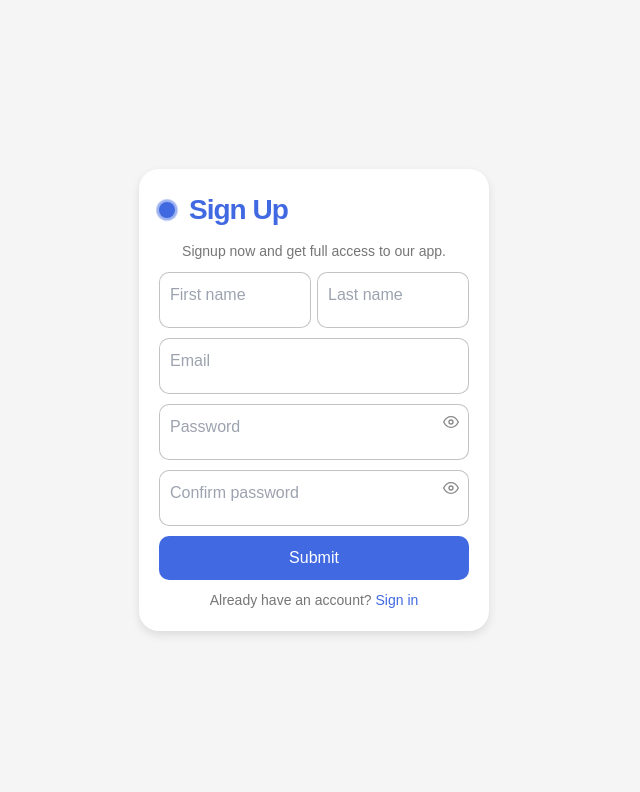
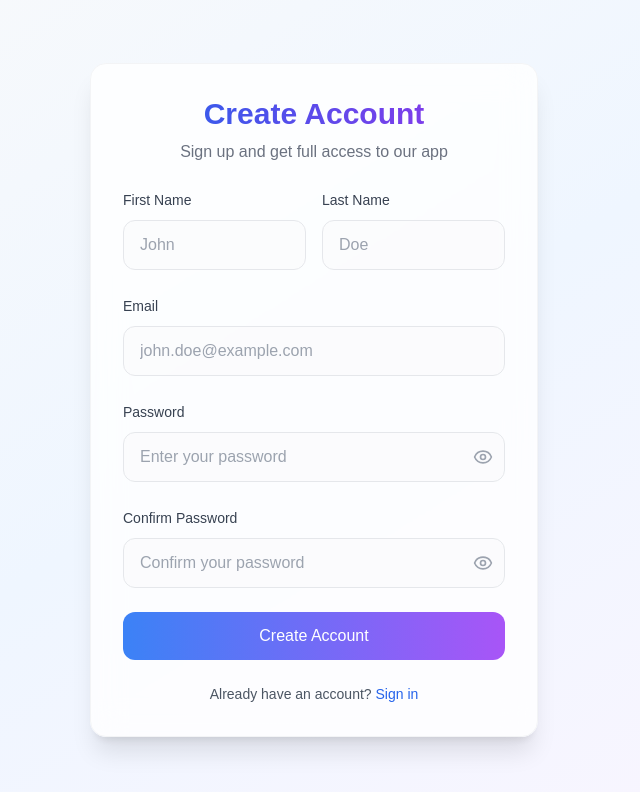
Before and after one commit to Sophiedev-dev/Projetsoutenance-, a Next.js app: page /register in a window 1280 px wide. Shown: the top 792 px of the page, without its empty margins (326-966 px from the left). Built offline with nearby package versions, Linux system fonts and the light colour scheme.

Commit message:
Tout le sgin

```diff
--- a/app/adminDashboard/page.tsx
+++ b/app/adminDashboard/page.tsx
@@ -1,7 +1,7 @@
 'use client';
 
 import React, { useState, useEffect } from 'react';
-import { BarChart, Users, FileText, Settings, ChevronDown } from 'lucide-react';
+import { BarChart, Users, FileText, Settings, ChevronDown, Book } from 'lucide-react';
 import { toast, ToastContainer } from 'react-toastify';
 import { motion } from 'framer-motion';
 
@@ -182,7 +182,7 @@ const AdminDashboard = () => {
           <nav className="space-y-2">
             {[
               { name: 'dashboard', icon: <BarChart size={20} />, label: 'Tableau de Bord' },
-              { name: 'users', icon: <Users size={20} />, label: 'Utilisateurs' },
+              { name: 'users', icon: <Book size={20} />, label: 'Utilisateurs', path: '/login',  },
               { name: 'settings', icon: <Settings size={20} />, label: 'Paramètres' },
             ].map((item) => (
               <button
--- a/app/register/page.tsx
+++ b/app/register/page.tsx
@@ -1,8 +1,7 @@
 "use client";
 
 import React, { useState } from 'react';
-import styled from 'styled-components';
-import { FiEye, FiEyeOff } from 'react-icons/fi';
+import { Eye, EyeOff } from 'lucide-react';
 
 const Form = () => {
   const [name, setName] = useState('');
@@ -10,7 +9,7 @@ const Form = () => {
   const [email, setEmail] = useState('');
   const [password, setPassword] = useState('');
   const [confPassword, setConfPassword] = useState('');
-  const [passwordVisible, setPasswordVisible] = useState(false); // State for password visibility
+  const [passwordVisible, setPasswordVisible] = useState(false);
 
   const handleSubmit = async (e) => {
     e.preventDefault();
@@ -52,206 +51,112 @@ const Form = () => {
   };
 
   return (
-    <StyledWrapper >
-      <form className="form" onSubmit={handleSubmit}>
-        <p className="title">Sign Up</p>
-        <p className="message">Signup now and get full access to our app.</p>
-        <div className="flex">
-          <label>
+    <div className="min-h-screen bg-gradient-to-br from-gray-50 via-blue-50 to-purple-50 flex items-center justify-center p-4">
+      <div className="w-full max-w-md">
+        <form onSubmit={handleSubmit} className="backdrop-blur-lg bg-white/80 p-8 rounded-2xl shadow-xl space-y-6 border border-gray-100">
+          <div className="text-center space-y-2">
+            <h1 className="text-3xl font-bold bg-clip-text text-transparent bg-gradient-to-r from-blue-600 to-purple-600">
+              Create Account
+            </h1>
+            <p className="text-gray-500">Sign up and get full access to our app</p>
+          </div>
+
+          <div className="grid grid-cols-2 gap-4">
+            <div className="space-y-2">
+              <label className="text-sm font-medium text-gray-700">First Name</label>
               <input
                 required
-              placeholder="First name"
                 type="text"
-              className="input"
                 value={name}
                 onChange={(e) => setName(e.target.value)}
+                className="w-full px-4 py-3 rounded-xl bg-gray-50/50 border border-gray-200 focus:border-blue-500 focus:ring-2 focus:ring-blue-200 transition-all duration-200 outline-none"
+                placeholder="John"
               />
-          </label>
-          <label>
+            </div>
+            <div className="space-y-2">
+              <label className="text-sm font-medium text-gray-700">Last Name</label>
               <input
                 required
-              placeholder="Last name"
                 type="text"
-              className="input"
                 value={surname}
                 onChange={(e) => setSurname(e.target.value)}
+                className="w-full px-4 py-3 rounded-xl bg-gray-50/50 border border-gray-200 focus:border-blue-500 focus:ring-2 focus:ring-blue-200 transition-all duration-200 outline-none"
+                placeholder="Doe"
               />
-          </label>
             </div>
-        <label>
+          </div>
+
+          <div className="space-y-2">
+            <label className="text-sm font-medium text-gray-700">Email</label>
             <input
               required
-            placeholder="Email"
               type="email"
-            className="input"
               value={email}
               onChange={(e) => setEmail(e.target.value)}
+              className="w-full px-4 py-3 rounded-xl bg-gray-50/50 border border-gray-200 focus:border-blue-500 focus:ring-2 focus:ring-blue-200 transition-all duration-200 outline-none"
+              placeholder="john.doe@example.com"
             />
-        </label>
-        <label>
+          </div>
+
+          <div className="space-y-2">
+            <label className="text-sm font-medium text-gray-700">Password</label>
+            <div className="relative">
               <input
                 required
-            placeholder="Password"
-            type={passwordVisible ? "text" : "password"} // Toggle password visibility
-            className="input"
+                type={passwordVisible ? "text" : "password"}
                 value={password}
                 onChange={(e) => setPassword(e.target.value)}
+                className="w-full px-4 py-3 rounded-xl bg-gray-50/50 border border-gray-200 focus:border-blue-500 focus:ring-2 focus:ring-blue-200 transition-all duration-200 outline-none"
+                placeholder="Enter your password"
               />
-          <PasswordToggle onClick={() => setPasswordVisible(!passwordVisible)}>
-            {passwordVisible ? <FiEyeOff /> : <FiEye />} {/* Affiche l'icône de l'œil */}
-          </PasswordToggle>
-        </label>
-        <label>
+              <button
+                type="button"
+                onClick={() => setPasswordVisible(!passwordVisible)}
+                className="absolute right-3 top-1/2 -translate-y-1/2 text-gray-400 hover:text-gray-600"
+              >
+                {passwordVisible ? <EyeOff size={20} /> : <Eye size={20} />}
+              </button>
+            </div>
+          </div>
+
+          <div className="space-y-2">
+            <label className="text-sm font-medium text-gray-700">Confirm Password</label>
+            <div className="relative">
               <input
                 required
-            placeholder="Confirm password"
-            type={passwordVisible ? "text" : "password"} // Toggle password visibility
-            className="input"
+                type={passwordVisible ? "text" : "password"}
                 value={confPassword}
                 onChange={(e) => setConfPassword(e.target.value)}
+                className="w-full px-4 py-3 rounded-xl bg-gray-50/50 border border-gray-200 focus:border-blue-500 focus:ring-2 focus:ring-blue-200 transition-all duration-200 outline-none"
+                placeholder="Confirm your password"
               />
-          <PasswordToggle onClick={() => setPasswordVisible(!passwordVisible)}>
-            {passwordVisible ? <FiEyeOff /> : <FiEye />} {/* Affiche l'icône de l'œil */}
-          </PasswordToggle>
-        </label>
-        <button className="submit" type="submit">
-          Submit
+              <button
+                type="button"
+                onClick={() => setPasswordVisible(!passwordVisible)}
+                className="absolute right-3 top-1/2 -translate-y-1/2 text-gray-400 hover:text-gray-600"
+              >
+                {passwordVisible ? <EyeOff size={20} /> : <Eye size={20} />}
               </button>
-        <p className="signin">
-          Already have an account? <a href="./Sign">Sign in</a>
-        </p>
+            </div>
+          </div>
+
+          <button
+            type="submit"
+            className="w-full bg-gradient-to-r from-blue-500 to-purple-500 text-white py-3 rounded-xl font-medium hover:shadow-lg hover:scale-[1.02] transition-all duration-200"
+          >
+            Create Account
+          </button>
+
+          <div className="text-center text-sm text-gray-600">
+            Already have an account?{' '}
+            <a href="./Sign" className="font-medium text-blue-600 hover:text-purple-600 transition-colors">
+              Sign in
+            </a>
+          </div>
         </form>
-    </StyledWrapper>
+      </div>
+    </div>
   );
 };
 
-const PasswordToggle = styled.button`
-  background: none;
-  border: none;
-  cursor: pointer;
-  position: absolute;
-  right: 10px;
-  top: 10px;
-  color: #888;
-`;
-
-const StyledWrapper = styled.div`
-  display: flex;
-  justify-content: center;
-  align-items: center;
-  min-height: 100vh;
-  background-color: #f5f5f5; /* Une couleur de fond agréable */
-
-  .form {
-    display: flex;
-    flex-direction: column;
-    gap: 10px;
-    max-width: 350px;
-    background-color: #fff;
-    padding: 20px;
-    border-radius: 20px;
-    box-shadow: 0 4px 10px rgba(0, 0, 0, 0.1);
-  }
-
-  .title {
-    font-size: 28px;
-    color: royalblue;
-    font-weight: 600;
-    letter-spacing: -1px;
-    position: relative;
-    display: flex;
-    align-items: center;
-    padding-left: 30px;
-  }
-
-  .title::before, .title::after {
-    position: absolute;
-    content: "";
-    height: 16px;
-    width: 16px;
-    border-radius: 50%;
-    left: 0px;
-    background-color: royalblue;
-  }
-
-  .title::after {
-    animation: pulse 1s linear infinite;
-  }
-
-  .message, .signin {
-    color: rgba(88, 87, 87, 0.822);
-    font-size: 14px;
-    text-align: center;
-  }
-
-  .signin a {
-    color: royalblue;
-    text-decoration: none;
-  }
-
-  .signin a:hover {
-    text-decoration: underline;
-  }
-
-  .flex {
-    display: flex;
-    width: 100%;
-    gap: 6px;
-  }
-
-  .form label {
-    position: relative;
-  }
-
-  .form label .input {
-    width: 100%;
-    padding: 10px 10px 20px 10px;
-    outline: 0;
-    border: 1px solid rgba(105, 105, 105, 0.397);
-    border-radius: 10px;
-  }
-
-  .form label .input:placeholder-shown + span {
-    top: 15px;
-    font-size: 0.9em;
-  }
-
-  .form label .input:focus + span, .form label .input:valid + span {
-    top: 30px;
-    font-size: 0.7em;
-    font-weight: 600;
-  }
-
-  .form label .input:valid + span {
-    color: green;
-  }
-
-  .submit {
-    border: none;
-    outline: none;
-    background-color: royalblue;
-    padding: 10px;
-    border-radius: 10px;
-    color: #fff;
-    font-size: 16px;
-    cursor: pointer;
-    transition: background-color 0.3s ease;
-  }
-
-  .submit:hover {
-    background-color: rgb(56, 90, 194);
-  }
-
-  @keyframes pulse {
-    from {
-      transform: scale(0.9);
-      opacity: 1;
-    }
-    to {
-      transform: scale(1.8);
-      opacity: 0;
-    }
-  }
-`;
-
 export default Form;
```
Also changed, not shown: app/login/page.tsx (+25 -25 lines), app/login/ui/sideBar.tsx (+5 -5 lines), 1 other file (tests, documents, lock files or other folders). Lines whose indentation alone changed are shown as unchanged.
